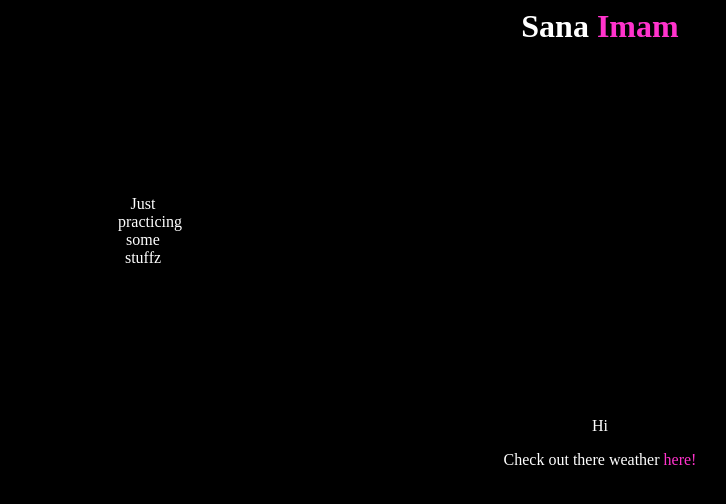
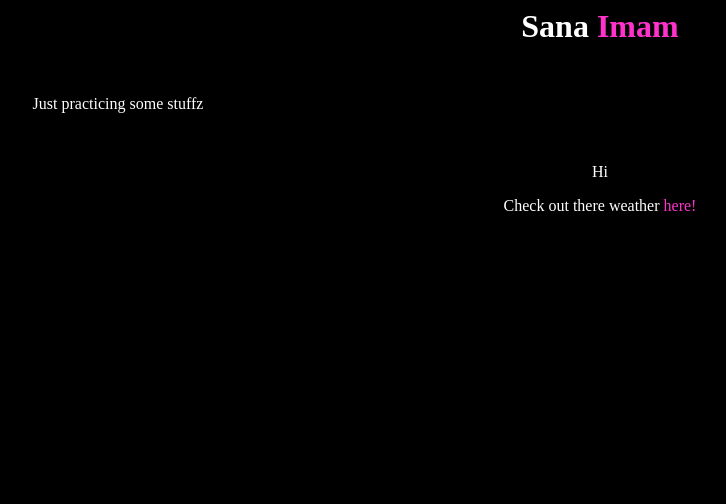
Before and after one commit to sanai93/sanai93.github.io, a plain HTML site: page index.html in a window 1280 px wide. Shown: the whole page, without its empty margins (40-766 px from the left). Drawn offline with Linux system fonts and the light colour scheme.

Commit message:
Update style.css

```diff
--- a/style.css
+++ b/style.css
@@ -15,8 +15,8 @@ a:hover{
 }
 
 div.box {
-  width:50px;
-  padding:100px;
+  width:200px;
+  padding:100px white;
   border:50px red;
   margin:50px;
 }
```
